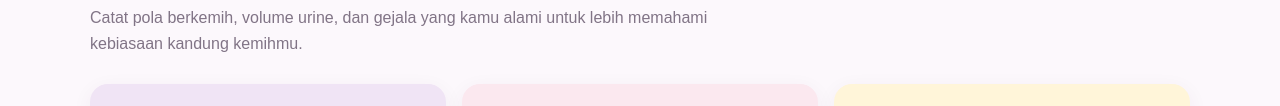
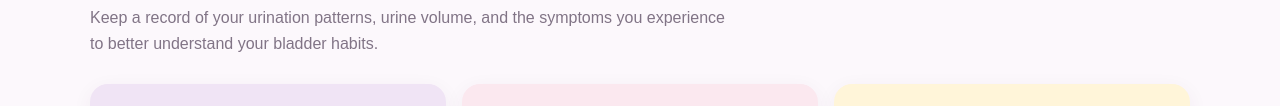
Before and after one commit to matchauciao/urology-lab, a plain HTML site: page diary.html in a window 1280 px wide. Shown: the part 194-300 px from the top of the page. Drawn offline with Linux system fonts and the light colour scheme.

Commit message:
Update diary.html

```diff
--- a/diary.html
+++ b/diary.html
@@ -21,14 +21,15 @@
   <main class="container">
 
     <!-- JUDUL HALAMAN -->
+
 <section class="page-heading">
   <p class="eyebrow">KENALI POLA BERKEMIHMU</p>
   <h1>Urinary Diary 🚽</h1>
   <p>
-        Catat pola berkemih, volume urine, dan gejala yang kamu
-        alami untuk lebih memahami kebiasaan kandung kemihmu.
+   Keep a record of your urination patterns, urine volume, and the symptoms you experience to better understand your bladder habits.
   </p>
 </section>
+
 
     <!-- RINGKASAN HARIAN -->
     <section class="overview-grid">
```
Lines whose indentation alone changed are shown as unchanged.
